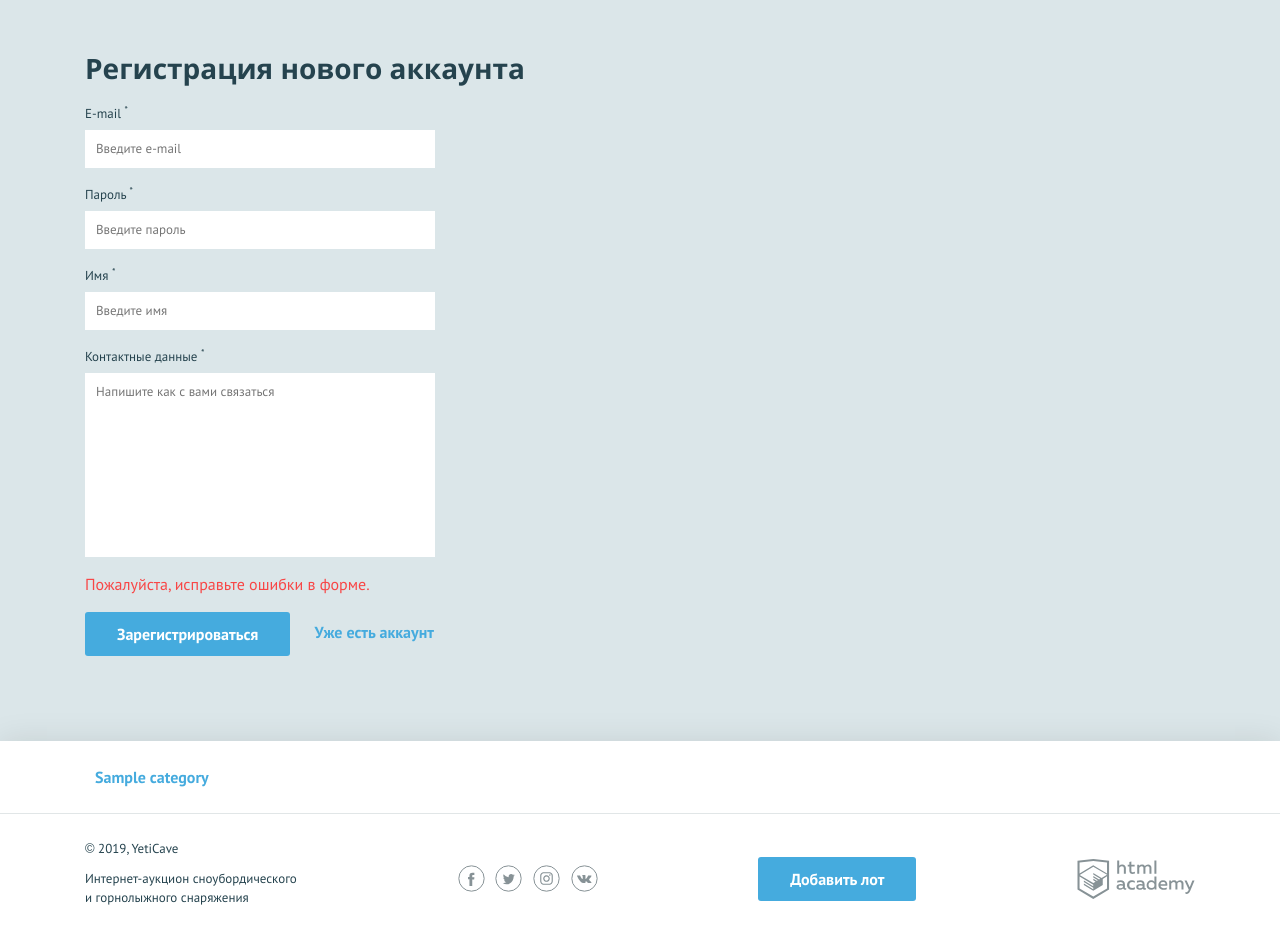
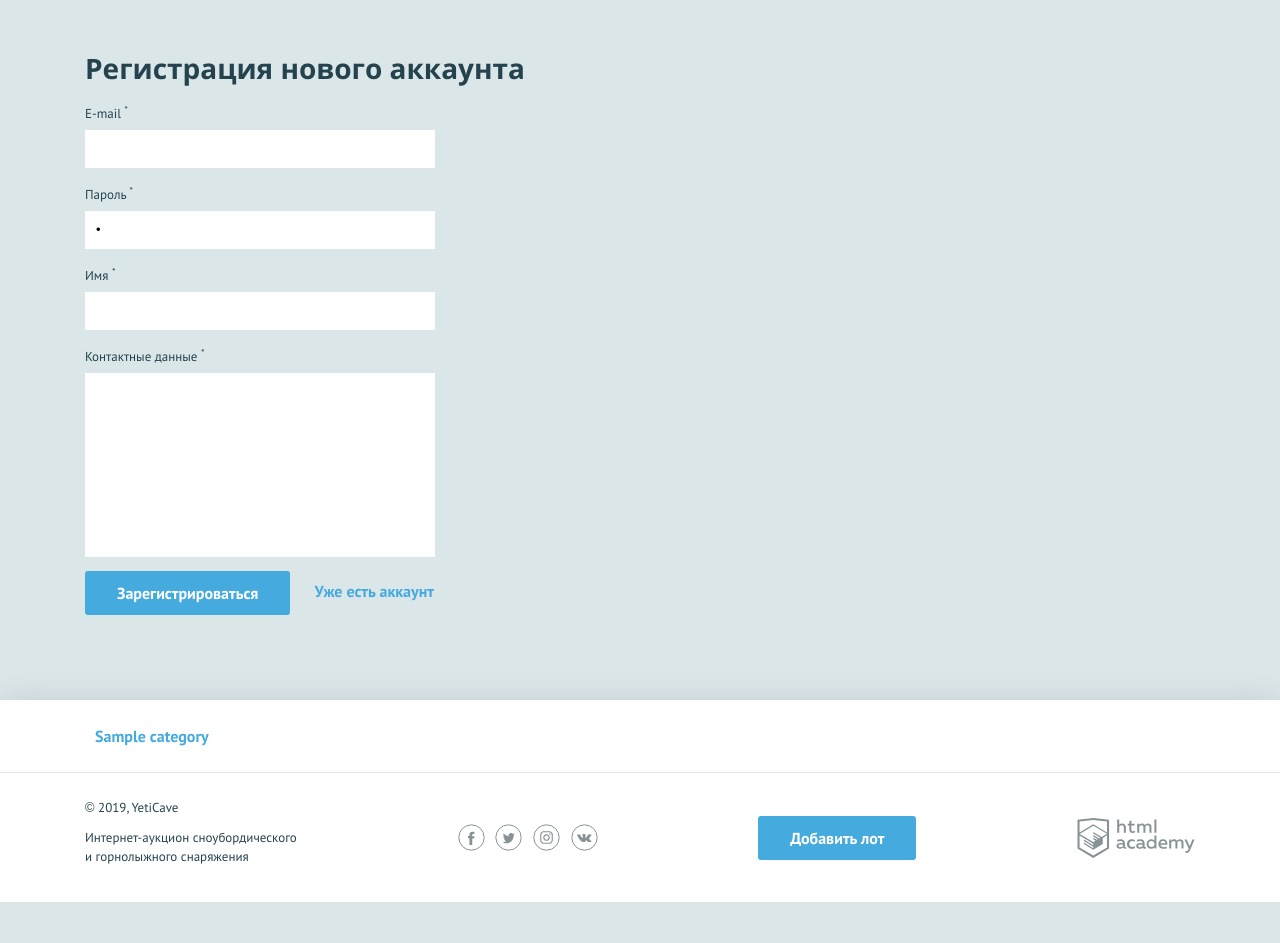
Before and after one commit to IvanMonichev/yeti-cave, a PHP site: page /sign-up.php in a window 1280 px wide. Shown: the part 157-1100 px from the top of the page. After the commit the page ends 1059 px from the top, so only its background shows below. Run offline with PHP 8.4, Linux system fonts and the light colour scheme; tables that the repository leaves empty hold one stand-in row (values such as "Sample post").

Commit message:
feat: add sign-up

```diff
--- a/add.php
+++ b/add.php
@@ -1,6 +1,7 @@
 <?php
 
 require_once 'common/init.php';
+require_once 'functions/validators.php';
 
 if ($_SERVER['REQUEST_METHOD'] == 'POST') {
   $categories_id = array_column($categories, "id");
--- a/common/init.php
+++ b/common/init.php
@@ -1,6 +1,6 @@
 <?php
 require_once 'helpers.php';
-require_once 'functions.php';
+require_once 'functions/db.php';
 require_once 'config/timezone.php';
 $db = require_once 'config/db.php';
 
--- a/functions.php
+++ b/functions/db.php
@@ -1,5 +1,4 @@
 <?php
-
 function get_formatted_price($price): string
 {
   $price = ceil($price);
@@ -25,27 +24,6 @@ function get_time_left($date)
   $res[] = $minutes;
 
   return $res;
-
-
-}
-
-function show_error($error_text): string
-{
-  return include_template('error.php', [
-    'error' => $error_text ?? mysqli_error(),
-  ]);
-}
-
-function get_categories($link)
-{
-  $sql_categories = 'SELECT * FROM categories';
-  $result_categories = mysqli_query($link, $sql_categories);
-  if ($result_categories) {
-    return mysqli_fetch_all($result_categories, MYSQLI_ASSOC);
-  } else {
-    $error = mysqli_error($link);
-    show_error($error);
-  }
 
 }
 
@@ -76,7 +54,7 @@ function get_lot_by_id($link, $id): bool|mysqli_result
 function get_query_create_lot(): string
 {
   return 'INSERT INTO lots (lot_name, category_id, lot_description, start_price, step, data_finish, image, user_id)' .
-            'VALUES (?, ?, ?, ?, ?, ?, ?, 1)';
+    'VALUES (?, ?, ?, ?, ?, ?, ?, 1)';
 }
 
 function create_user($link, $data): bool
@@ -90,64 +68,15 @@ function create_user($link, $data): bool
   return mysqli_stmt_execute($stmt);
 }
 
-function validate_category($id, $allowed_list)
+function get_categories($link)
 {
-
-  if (!in_array($id, $allowed_list)) {
-    return 'Указана несуществующая категория';
+  $sql_categories = 'SELECT * FROM categories';
+  $result_categories = mysqli_query($link, $sql_categories);
+  if ($result_categories) {
+    return mysqli_fetch_all($result_categories, MYSQLI_ASSOC);
+  } else {
+    $error = mysqli_error($link);
+    show_error($error);
   }
 
-  return null;
 }
-
-function validate_price($price)
-{
-  if (!$price) {
-    return null;
-  }
-
-  if (!is_numeric($price)) {
-    return "Содержимое поля «начальная цена» должно быть числом";
-  }
-
-  if ($price <= 0) {
-    return "Содержимое поля «начальная цена» должно быть числом больше нуля";
-  }
-
-  return null;
-}
-
-function validate_date($date)
-{
-  if (!$date) {
-    return null;
-  }
-
-  if (!is_date_valid($date)) {
-    return "Содержимое поля «дата завершения» должно быть датой в формате «ГГГГ-ММ-ДД»";
-  }
-
-  $date_current = time();
-  $date_by_user = strtotime($date);
-
-
-  if ($date_by_user < $date_current + 60 * 60 * 24) {
-    return "Дата должна быть больше текущей не менее чем на один день";
-  }
-
-  return null;
-}
-
-function validate_step($number)
-{
-  if (!$number) {
-    return null;
-  }
-
-  if (!is_numeric($number) || $number < 0) {
-    return "Содержимое поля «шаг ставки» должно быть целым числом больше нуля.";
-  }
-
-
-  return null;
-}
--- a/lot.php
+++ b/lot.php
@@ -1,7 +1,6 @@
 <?php
 require 'common/init.php';
-
-
+require_once 'functions/view.php';
 
 $id_lot = intval($_GET['id']);
 $arr = get_lot_by_id($link, $id_lot);
--- a/templates/sign-up.php
+++ b/templates/sign-up.php
@@ -8,28 +8,28 @@
       <?php endforeach; ?>
     </ul>
   </nav>
-  <form class="form container form--invalid" action="../sign-up.php" method="post" autocomplete="off"> <!-- form
+  <form class="form container <?= isset($errors) ? 'form--invalid' : "" ?>" action="../sign-up.php" method="post" autocomplete="off"> <!-- form
     --invalid -->
     <h2>Регистрация нового аккаунта</h2>
-    <div class="form__item"> <!-- form__item--invalid -->
+    <div class="form__item <?= isset($errors["email"]) ? "form__item--invalid" : ""; ?>"> <!-- form__item--invalid -->
       <label for="email">E-mail <sup>*</sup></label>
-      <input id="email" type="text" name="email" placeholder="Введите e-mail">
-      <span class="form__error">Введите e-mail</span>
+      <input id="email" type="text" name="email" placeholder="Введите e-mail" value="<?= $user["email"] ?? " " ?>">
+      <span class="form__error"><?= $errors["email"] ?? " " ?></span>
     </div>
-    <div class="form__item">
+    <div class="form__item <?= isset($errors["password"]) ? "form__item--invalid" : ""; ?>">
       <label for="password">Пароль <sup>*</sup></label>
-      <input id="password" type="password" name="password" placeholder="Введите пароль">
-      <span class="form__error">Введите пароль</span>
+      <input id="password" type="password" name="password" placeholder="Введите пароль" value="<?= $user["password"] ?? " "  ?>">
+      <span class="form__error"><?= $errors["password"] ?? " " ?></span>
     </div>
-    <div class="form__item">
+    <div class="form__item <?= isset($errors["name"]) ? "form__item--invalid" : ""; ?>">
       <label for="name">Имя <sup>*</sup></label>
-      <input id="name" type="text" name="name" placeholder="Введите имя">
-      <span class="form__error">Введите имя</span>
+      <input id="name" type="text" name="name" placeholder="Введите имя" value="<?= $user["password"] ?? " "  ?>">
+      <span class="form__error"><?= $errors["name"] ?? " " ?></span>
     </div>
-    <div class="form__item">
+    <div class="form__item <?= isset($errors["message"]) ? "form__item--invalid" : ""; ?>">
       <label for="message">Контактные данные <sup>*</sup></label>
-      <textarea id="message" name="message" placeholder="Напишите как с вами связаться"></textarea>
-      <span class="form__error">Напишите как с вами связаться</span>
+      <textarea id="message" name="message" placeholder="Напишите как с вами связаться"><?= $user["message"] ?? " "  ?></textarea>
+      <span class="form__error"><?= $errors["message"] ?? " " ?></span>
     </div>
     <span class="form__error form__error--bottom">Пожалуйста, исправьте ошибки в форме.</span>
     <button type="submit" class="button">Зарегистрироваться</button>
```
Also changed, not shown: functions/validators.php (added, +77 -0 lines), functions/view.php (added, +8 -0 lines), sign-up.php (+55 -15 lines).
